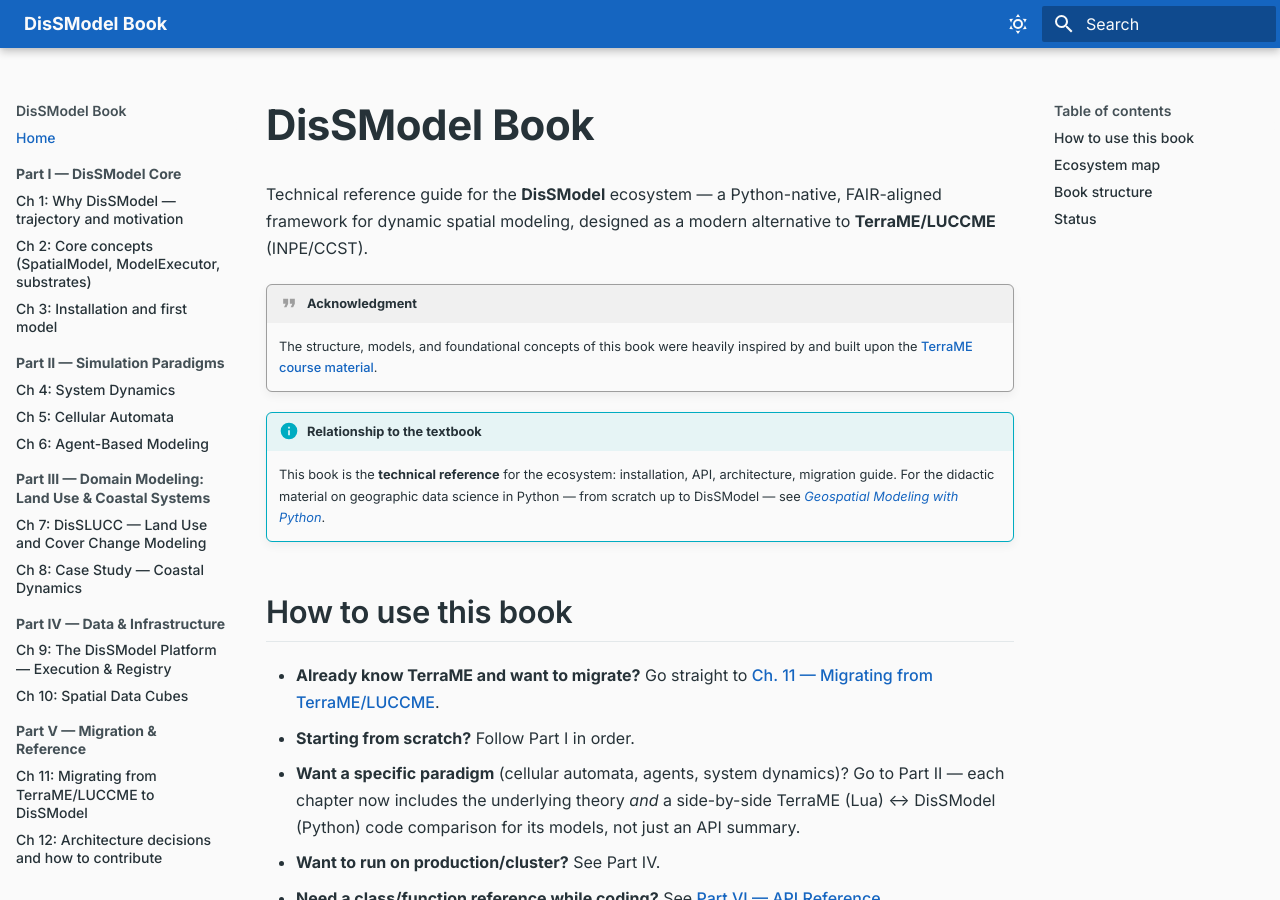
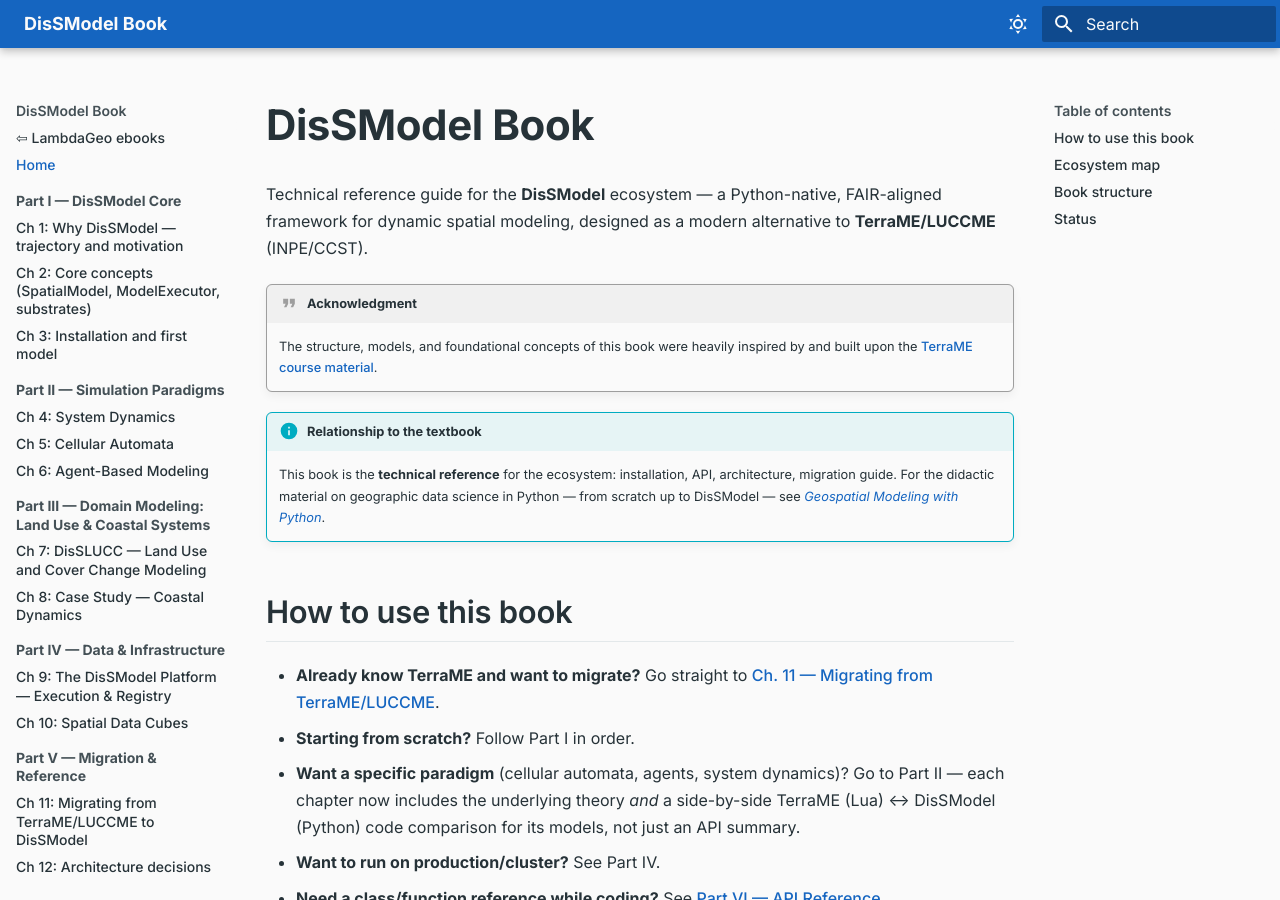
Before and after one commit to DisSModel/dissmodel-book, an MkDocs documentation site: the page built from docs/index.md, in a window 1280 px wide and 900 px high. Built offline with MkDocs 1.6.1 and Material for MkDocs 9.7.7, drawn with Linux system fonts in a browser that asks for light colours.

Commit message:
include link do lambdageo ebooks

```diff
--- a/mkdocs.yml
+++ b/mkdocs.yml
@@ -71,6 +71,7 @@
   - javascripts/mermaid-init.js
 
 nav:
+  - "⇦ LambdaGeo ebooks": https://lambdageo.github.io/ebooks/
   - Home: index.md
 
   - Part I — DisSModel Core:
```
